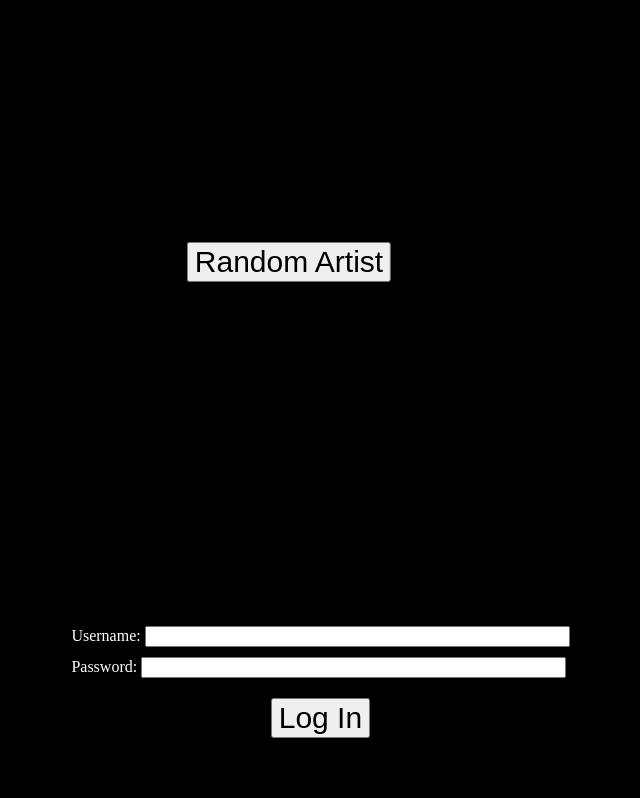
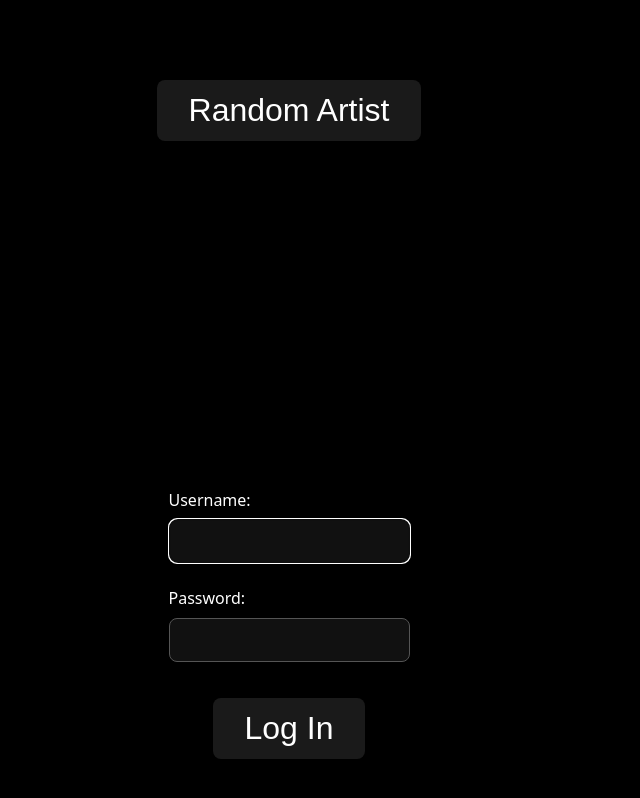
Before and after one commit to apkatsikas/artist-entities-frontend, a React (Vite) app: page / in a window 1280 px wide. Shown: the top 798 px of the page, without its empty margins (351-991 px from the left). Built offline with nearby package versions, Linux system fonts and the light colour scheme.

Commit message:
Improve styling (#2)
* Improve styling

* Use form for entry

* Use autoFocus on elements

* Add spacing

* Clean up style

```diff
--- a/src/components/ArtistDisplay.tsx
+++ b/src/components/ArtistDisplay.tsx
@@ -4,7 +4,13 @@ type ArtistDisplayProps = {
 
 function ArtistDisplay({ artist }: ArtistDisplayProps) {
   return (
-    <div className="horiz-center white-text" id="artist">
+    <div
+      className="horiz-center white-text"
+      id="artist"
+      style={{
+        minHeight: 'clamp(3rem, 25vw, 15rem)',
+      }}
+    >
       {artist}
     </div>
   );
--- a/src/components/ArtistEntryForm.tsx
+++ b/src/components/ArtistEntryForm.tsx
@@ -14,7 +14,9 @@ function ArtistEntryForm() {
   const [result, setResult] = useState<Result>(null);
   const { token } = useAuth();
 
-  const handleCreate = async () => {
+  const handleCreate = async (e?: React.FormEvent) => {
+    if (e) e.preventDefault();
+
     if (!artist) {
       setResult({
         data: { Name: '', Message: 'Please enter an artist name' },
@@ -50,21 +52,25 @@ function ArtistEntryForm() {
   };
 
   return (
-    <div id="artist-entry-container" className="btm-container">
+    <form
+      id="artist-entry-container"
+      className="btm-container"
+      onSubmit={handleCreate}
+    >
       <div className="top-btm-padding">
         <label className="white-text" htmlFor="artist-entry">
           Enter artist:
         </label>
         <input
-          size={75}
           type="text"
           id="artist-entry"
           value={artist}
           onChange={(e) => setArtist(e.target.value)}
+          autoFocus
         />
       </div>
 
-      <button className="ak-button create-btn" onClick={handleCreate}>
+      <button className="ak-button create-btn" type="submit">
         Create Artist
       </button>
 
@@ -78,7 +84,7 @@ function ArtistEntryForm() {
             : `Failed to create artist: ${result.data.Message}`}
         </div>
       )}
-    </div>
+    </form>
   );
 }
 
--- a/src/components/LoginForm.tsx
+++ b/src/components/LoginForm.tsx
@@ -39,12 +39,12 @@ function LoginForm() {
           Username:{' '}
         </label>
         <input
-          size={50}
           type="text"
           id="username"
           value={username}
           onChange={(e) => setUsername(e.target.value)}
           required
+          autoFocus
         />
       </div>
       <div className="top-btm-padding">
@@ -52,7 +52,6 @@ function LoginForm() {
           Password:{' '}
         </label>
         <input
-          size={50}
           type="password"
           id="password"
           value={password}
--- a/src/styles.css
+++ b/src/styles.css
@@ -1,63 +1,146 @@
-#artist {
-  font-size: 175px;
-}
-
-.top-center {
+* {
+  box-sizing: border-box;
   margin: 0;
-  position: absolute;
-  top: 33%;
-  left: 50%;
-  -ms-transform: translate(-50%, -50%);
-  transform: translate(-50%, -50%);
-}
-
-.btm-container {
-  position: absolute;
-  height: 20%;
-  top: 77%;
-  left: 33%;
-  margin: auto;
-}
-
-.top-btm-padding {
-  margin-top: 2%;
-  margin-bottom: 2%;
-}
-
-.horiz-center {
-  margin: auto;
-  text-align: center;
-}
-
-.ak-button {
-  font-size: 30px;
+  padding: 0;
 }
 
 body {
   background-color: black;
+  color: white;
+  font-family:
+    system-ui,
+    -apple-system,
+    BlinkMacSystemFont,
+    'Segoe UI',
+    Roboto,
+    sans-serif;
+  line-height: 1.4;
+  min-height: 100vh;
 }
 
-.white-text {
+#login-form {
+  display: flex;
+  flex-direction: column;
+  align-items: center;
+  gap: 1rem;
+  width: 100%;
+  max-width: 400px;
+  margin: 0 auto;
+  padding: 2rem;
+}
+
+#login-form input {
+  width: 100%;
+  padding: 0.75rem 1rem;
+  border-radius: 0.5rem;
+  border: 1px solid #555;
+  background-color: #111;
   color: white;
+  font-size: 1rem;
+}
+
+.top-center {
+  display: flex;
+  flex-direction: column;
+  align-items: center;
+  gap: 1.5rem;
+  margin-top: 10vh;
+  width: 100%;
+}
+
+.btm-container {
+  display: flex;
+  flex-direction: column;
+  align-items: center;
+  gap: 1rem;
+  width: 100%;
+  max-width: 400px;
+  margin: 0 auto;
+  padding: 2rem;
+}
+
+.btm-container input {
+  width: 100%;
+  padding: 0.75rem 1rem;
+  border-radius: 0.5rem;
+  border: 1px solid #555;
+  background-color: #111;
+  color: white;
+  font-size: 1rem;
+}
+
+/* Buttons */
+.ak-button,
+.create-btn {
+  font-size: clamp(1rem, 2vw + 0.5rem, 2rem);
+  padding: 0.75rem 2rem;
+  border: none;
+  border-radius: 0.5rem;
+  background-color: #1a1a1a;
+  color: white;
+  cursor: pointer;
+  transition:
+    background-color 0.2s ease,
+    transform 0.1s ease;
+}
+
+.ak-button:hover,
+.create-btn:hover {
+  background-color: #333;
+  transform: scale(1.05);
 }
 
 .create-btn {
-  margin-top: 2%;
-  margin-left: 40%;
+  margin-top: 1rem;
+}
+
+#artist {
+  font-size: clamp(3rem, 10vw, 10rem);
+  font-weight: 600;
+  text-align: center;
+  margin-bottom: 2rem;
+}
+
+#error-msg,
+.error-msg,
+#result-output-get {
+  color: #ff4d4d;
+  font-style: italic;
+  margin-top: 1rem;
+  text-align: center;
+  font-size: clamp(0.9rem, 2vw, 1.2rem);
 }
 
 #result-output {
-  margin-top: 5%;
+  margin-top: 1rem;
   text-align: center;
+  font-size: clamp(1rem, 2vw, 1.5rem);
 }
 
-.error-msg {
-  color: red;
-  font-style: italic;
+.top-btm-padding {
+  margin-top: 0.25rem;
+  margin-bottom: 0.25rem;
 }
 
-#result-output-get {
-  color: red;
-  margin-top: 2%;
-  text-align: center;
+.btm-container label {
+  display: block;
+  margin-bottom: 0.5rem;
+  font-weight: 500;
 }
+
+@media (max-width: 768px) {
+  .top-center {
+    gap: 1rem;
+    margin-top: 5vh;
+  }
+
+  #artist {
+    font-size: clamp(2rem, 12vw, 6rem);
+  }
+
+  .ak-button,
+  .create-btn {
+    font-size: clamp(1rem, 4vw, 1.25rem);
+    width: 100%;
+  }
+}
```
